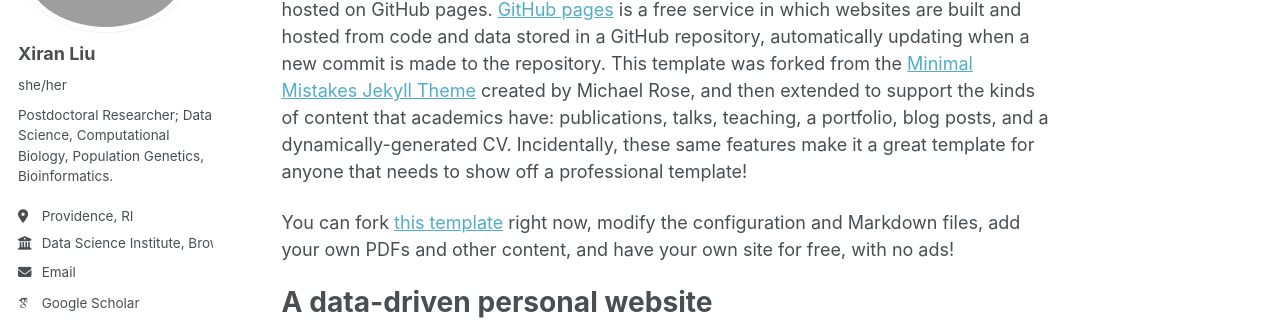
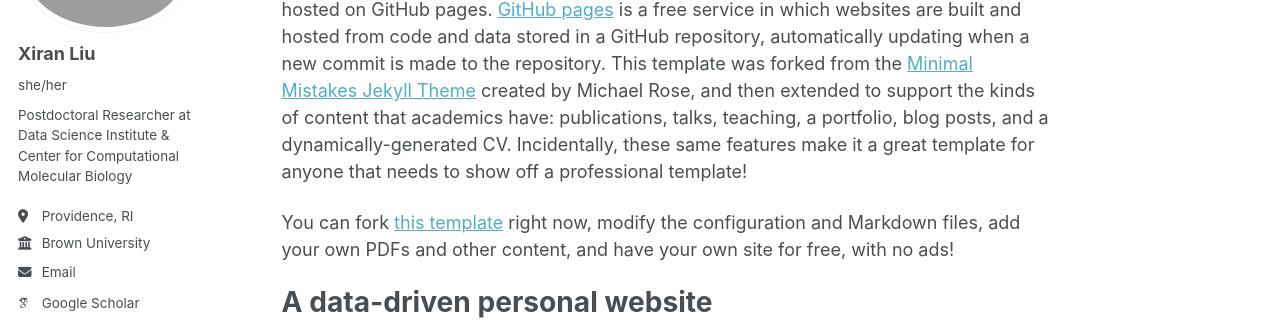
Before and after one commit to xr-cc/xr-cc.github.io, a Jekyll site: the page built from _pages/about.md, in a window 1280 px wide. Shown: the part 200-525 px from the top of the page. Built offline with Jekyll 4.4.1, drawn with Linux system fonts in a browser that asks for light colours; some web fonts are replaced; a script that is not in the unit is left out.

Commit message:
Update bio and employer information in config

```diff
--- a/_config.yml
+++ b/_config.yml
@@ -26,9 +26,9 @@ author:
   avatar           : "profile.png"
   name             : "Xiran Liu"
   pronouns         : "she/her"
-  bio              : "Postdoctoral Researcher; Data Science, Computational Biology, Population Genetics, Bioinformatics."
+  bio              : "Postdoctoral Researcher at Data Science Institute & Center for Computational Molecular Biology"
   location         : "Providence, RI"
-  employer         : "Data Science Institute, Brown University"
+  employer         : "Brown University"
   uri              : # URL
   email            : "xiran_liu1@brown.edu"
 
```
